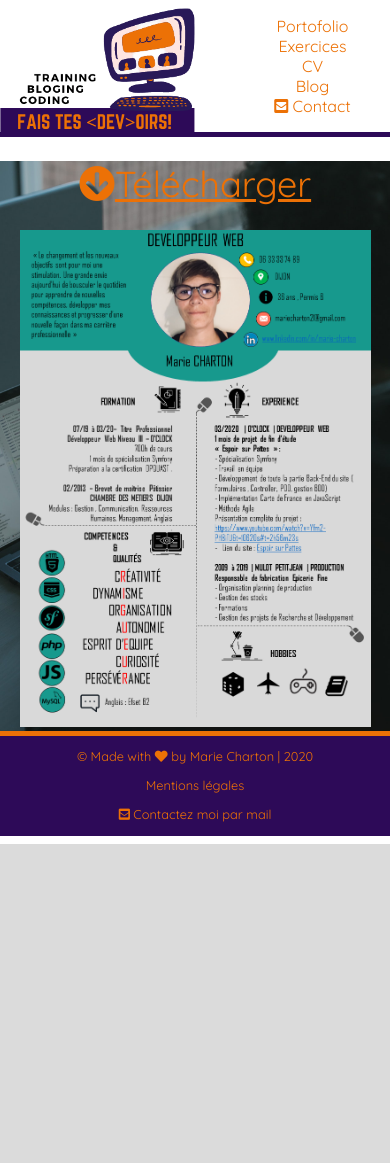
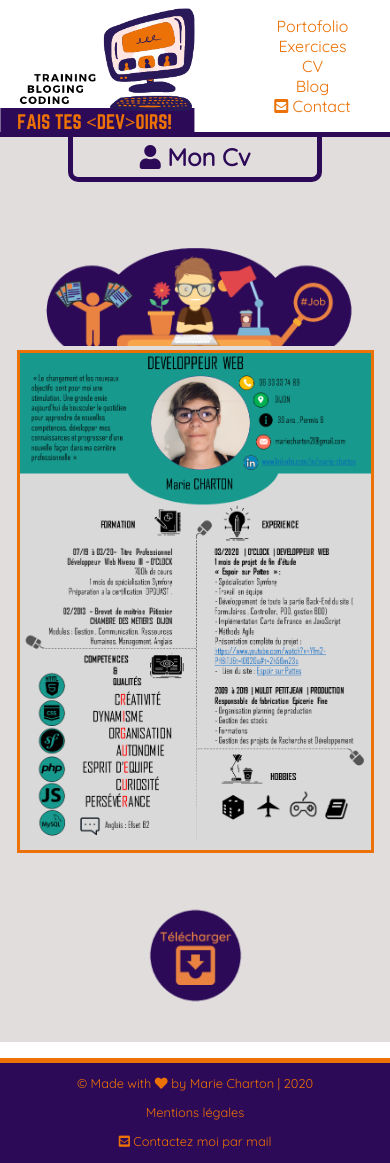
Before and after one commit to MarieCharton/PortofolioV2, a Symfony app: template templates/cv.html.twig in a window 390 px wide. Before the commit the page ends 844 px from the top, so only its background shows below. Run offline with Twig, Linux system fonts and the light colour scheme; the template is opened without the code that fills it, so the values that code supplies are empty; some libraries are stand-ins or nearby versions.

Commit message:
cv reload

```diff
--- a/public/css/pages/cv.css
+++ b/public/css/pages/cv.css
@@ -1,15 +1,25 @@
+.cv-background{
+    background-color: rgb(226, 221, 221);
+    text-align: center;
+}
+.cv-background img{
+    width: 48%;
+}
+
 .wrapper-cv{
-    background-image: url("../../images/background/contact.jpg");
-    background-repeat: no-repeat;
-    background-size: 100%;
+    background-color: rgb(226, 221, 221);
+}
+.cv{
+    border: 3px solid #ec7106;
+    width: 50%;
 }
 
 .cv-picture{
     text-align: center;
 }
-.download{
-    color: #ec7106;
-    font-size: 1.5em;
+
+.essai{
+    display: flex;
 }
 
 
@@ -19,10 +29,8 @@
     .cv-picture img{
         width: 65%;
     }
-    .wrapper-cv{
-        background-image: url("../../images/background/contact-tablette.jpg");
-        background-repeat: no-repeat;
-        background-size: 100%;
+    .cv-background img{
+        width: 60%;
     }
 }
 
@@ -32,9 +40,7 @@
     .cv-picture img{
         width: 90%;
     }
-    .wrapper-cv{
-        background-image: url("../../images/background/contact-tablette.jpg");
-        background-repeat: no-repeat;
-        background-size: 100%;
+    .cv-background img{
+        width: 90%;
     }
 }
--- a/public/css/pages/portofolio.css
+++ b/public/css/pages/portofolio.css
@@ -10,7 +10,7 @@
 .wrapper-portofolio{
     background-color: rgb(226, 221, 221);
 }
-.portofolio-title{
+.page-title{
     text-align: center;
     border: 5px solid #2d0a58;
     border-top: none;
@@ -19,7 +19,7 @@
     margin: auto;
     padding:5px;
 }
-.portofolio-title h1{
+.page-title h1{
     color: #2d0a58;
     margin: 0;
 }
@@ -72,7 +72,7 @@
     .wrapper-background{
         height: 300px;
     }
-    .portofolio-title{
+    .page-title{
         width: 35%;
     }
     .card {
@@ -90,12 +90,12 @@
         background-size: 100%;
         height: 180px;
     }
-    .portofolio-title{
+    .page-title{
         width: 60%;
         margin: auto;
         padding:5px;
     }
-    .portofolio-title h1{
+    .page-title h1{
         margin: 0;
         font-size: 1.5em;
     }
--- a/templates/cv.html.twig
+++ b/templates/cv.html.twig
@@ -4,10 +4,18 @@
 
 {% include 'layout/_header.html.twig' %}
 
+<div class="cv-background">
+    <div class="box-title">
+        <div class="page-title">
+            <h1><i class="fas fa-user"></i> Mon Cv</h1>
+        </div>
+    </div>
+    <img src="{{ asset('images/background/cv2.png') }}" alt="dessin-cv">
+</div>
 <div class="wrapper-cv">
     <div class = "cv-picture">
-        <p class ="download"><a href="{{ asset('images/CVMARIECHARTON.pdf') }}" download class = "download"><i class="fa fa-arrow-circle-down"></i>Télécharger</a></p>
         <img class = "cv"src="{{ asset('images/CVMARIECHARTON.png') }}"alt="cv de marie charton">
+        <p class ="download"><a href="{{ asset('images/CVMARIECHARTON.pdf') }}" download class = "download"><img src="{{ asset('images/download.png') }}" alt="dessin-cv"></a></p>
     </div>
 </div>
 
--- a/templates/layout/portofolio/content-portofolio.html.twig
+++ b/templates/layout/portofolio/content-portofolio.html.twig
@@ -1,6 +1,6 @@
 <div class="wrapper-portofolio">
     <div class="box-title">
-        <div class="portofolio-title">
+        <div class="page-title">
             <h1><i class="fas fa-pencil-alt"></i> Mes projets</h1>
         </div>
     </div>
```
Also changed, not shown: public/images/back-button.png (deleted), public/images/background/contact-tablette.jpg (deleted), public/images/background/contact.jpg (deleted), public/images/background/cv.png (added), public/images/background/cv2.png (added), public/images/download.png (added), 1 other file.
